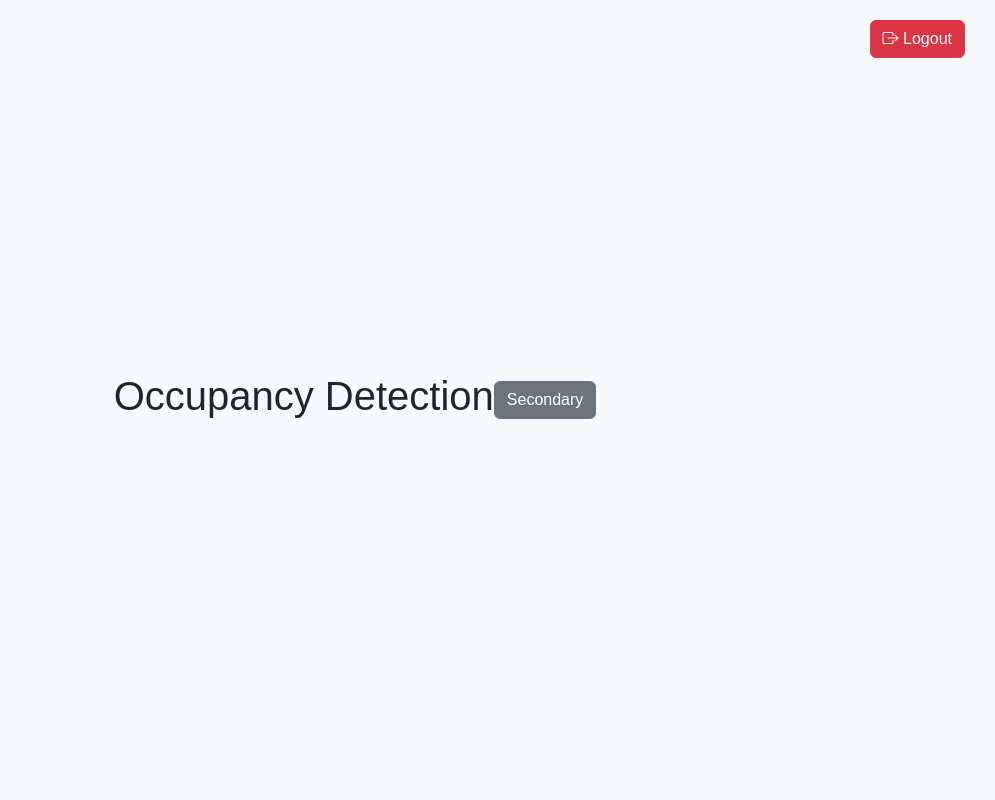
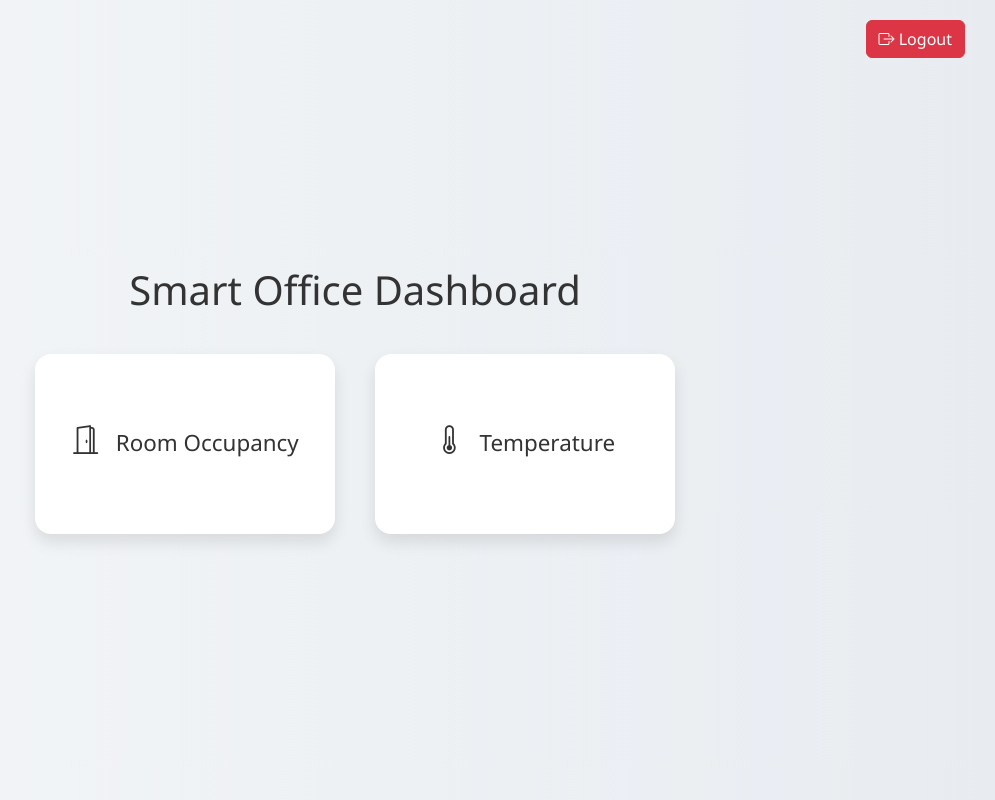
Before and after one commit to Suhanisharma04/OccupancyDetection, a Flask app: page / in a window 1280 px wide. Shown: the whole page, without its empty margins (285-1280 px from the left). Run offline with Flask 3, Linux system fonts and the light colour scheme; the visitor is signed in with stand-in values (Sample User, id 1).

Commit message:
Update app.py

```diff
--- a/app.py
+++ b/app.py
@@ -49,6 +49,26 @@ def validate_user(email, password):
         return True
     return False
 
+@app.route('/occupancy')
+def occupancy():
+    if 'user' not in session:
+        return redirect(url_for('login'))
+    current_status = "Occupied"
+    people_count = 3
+
+    return render_template('occupancy.html',
+                           status=current_status, count=people_count)
+
+@app.route('/temperature')
+def temperature():
+    if 'user' not in session:
+        return redirect(url_for('login'))
+
+    current_temp = 23.7
+
+    return render_template('temperature.html',
+                           temperature=current_temp)
+
 def get_values():
     return
 
--- a/templates/index.html
+++ b/templates/index.html
@@ -2,19 +2,73 @@
 <html lang="en">
 <head>
     <meta charset="UTF-8">
-    <title>Occupancy Detection</title>
+    <title>Smart Office Dashboard</title>
     <link href="https://cdn.jsdelivr.net/npm/bootstrap-icons/font/bootstrap-icons.css" rel="stylesheet">
     <link rel="stylesheet" href="{{ url_for('static', filename='css/toolkit.css') }}">
     <link rel="stylesheet" href="{{ url_for('static', filename='css/style.css') }}">
     <style>
+        body {
+            margin: 0;
+            font-family: 'Segoe UI', Tahoma, Geneva, Verdana, sans-serif;
+            background: linear-gradient(to right, #f4f6f8, #e8ecf0);
+        }
+
         .logout-container {
             position: absolute;
             top: 20px;
             right: 30px;
         }
+
+        .dashboard-container {
+            max-width: 1000px;
+            margin: 80px auto;
+            text-align: center;
+        }
+
+        .dashboard-container h1 {
+            margin-bottom: 40px;
+            font-size: 2.5rem;
+            color: #333;
+        }
+
+        .card-row {
+            display: flex;
+            justify-content: center;
+            gap: 40px;
+            flex-wrap: wrap;
+        }
+
+        .card-box {
+            width: 300px;
+            height: 180px;
+            background-color: #ffffff;
+            border-radius: 16px;
+            box-shadow: 0 8px 16px rgba(0, 0, 0, 0.1);
+            transition: transform 0.2s, box-shadow 0.2s;
+            display: flex;
+            justify-content: center;
+            align-items: center;
+            text-decoration: none;
+            color: #333;
+        }
+
+        .card-box:hover {
+            transform: scale(1.05);
+            box-shadow: 0 12px 24px rgba(0, 0, 0, 0.15);
+        }
+
+        .card-box h4 {
+            font-size: 1.4rem;
+        }
+
+        .card-box i {
+            font-size: 1.8rem;
+            margin-right: 10px;
+        }
     </style>
 </head>
 <body>
+
     <div class="logout-container">
         <form action="{{ url_for('logout') }}" method="get">
             <button type="submit" class="btn btn-danger">
@@ -23,8 +77,21 @@
         </form>
     </div>
 
-    <h1>Occupancy Detection</h1>
-    <button type="button" class="btn btn-secondary">Secondary</button>
+    <div class="dashboard-container">
+        <h1>Smart Office Dashboard</h1>
+
+        <div class="card-row">
+            <!-- Occupancy Card -->
+            <a href="{{ url_for('occupancy') }}" class="card-box">
+                <h4><i class="bi bi-door-open"></i> Room Occupancy</h4>
+            </a>
+
+            <!-- Temperature Card -->
+            <a href="{{ url_for('temperature') }}" class="card-box">
+                <h4><i class="bi bi-thermometer-half"></i> Temperature</h4>
+            </a>
+        </div>
+    </div>
 
 </body>
 </html>
```
Also changed, not shown: templates/occupancy.html (added, +15 -0 lines), templates/temperature.html (added, +14 -0 lines).
